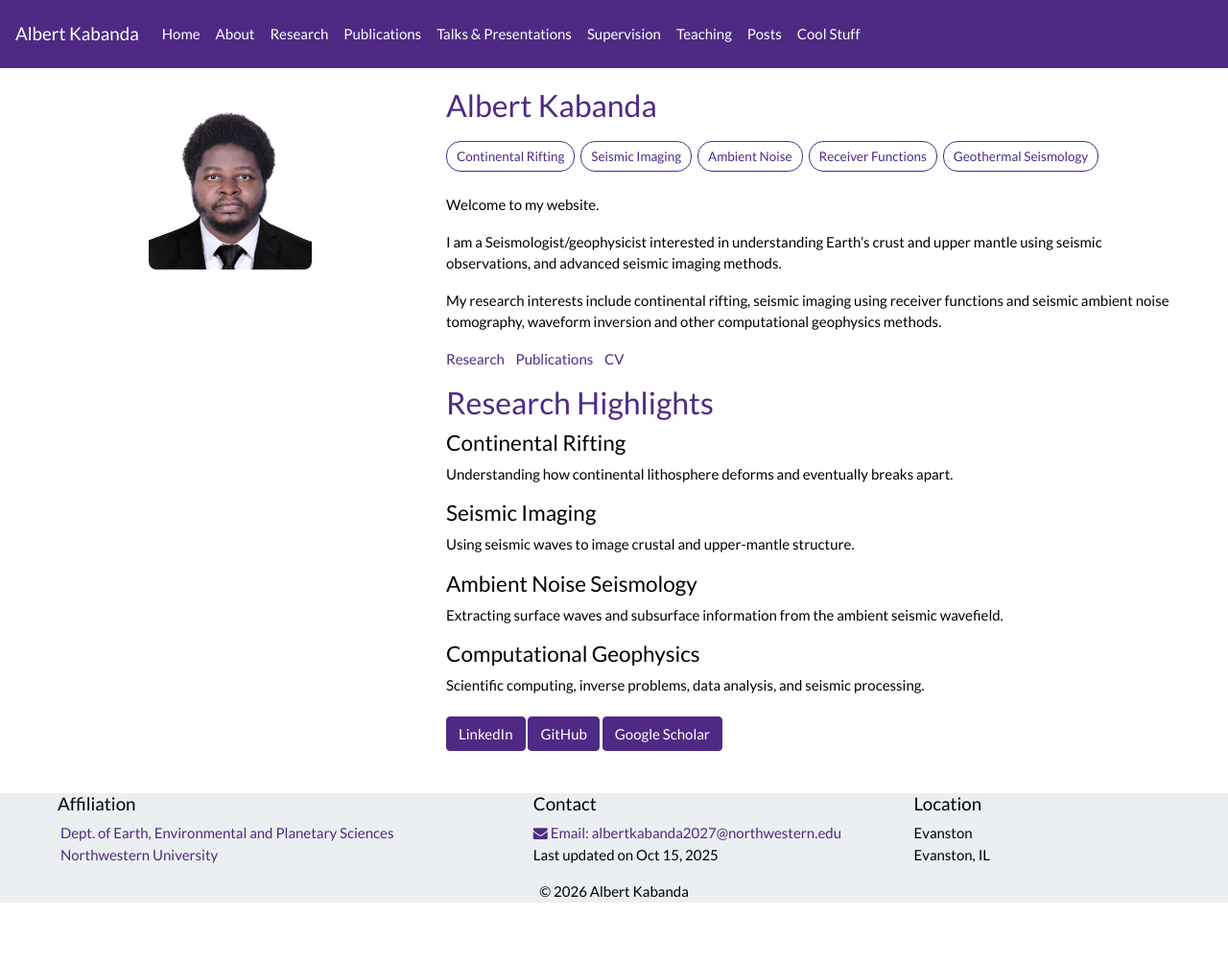
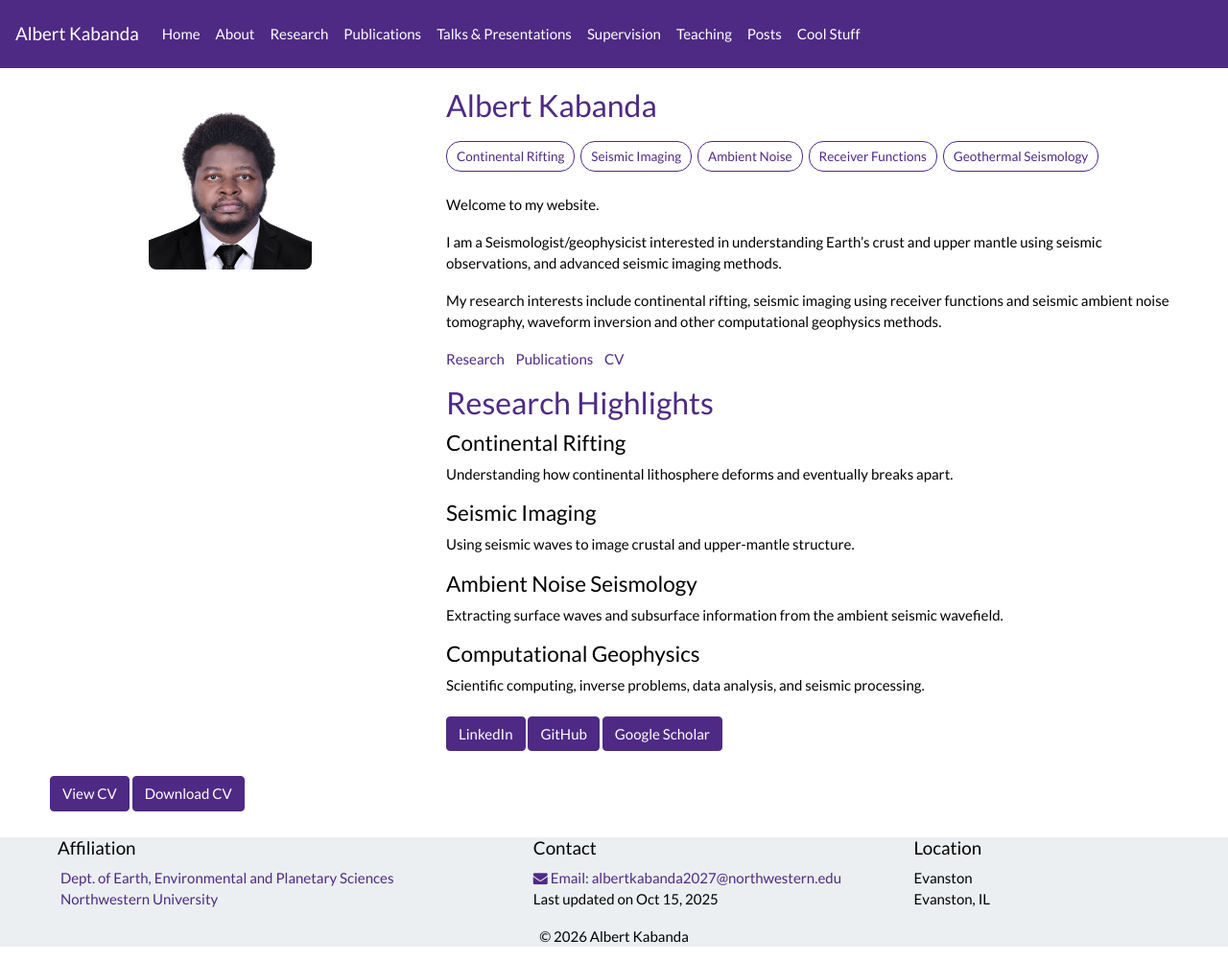
Before and after one commit to albertkabanda/albertkabanda.github.io, a Jekyll site: the page built from _pages/home.md, in a window 1280 px wide and 1003 px high. Shown: the whole window at 96% size. Built offline with Jekyll 4.4.1, drawn with Linux system fonts in a browser that asks for light colours; nearby versions of some CDN libraries; a style sheet for code colours, icons or effects is not loaded.

Commit message:
Update homelay.html

```diff
--- a/_layouts/homelay.html
+++ b/_layouts/homelay.html
@@ -16,3 +16,15 @@ layout: default
 <div id="homeid" class="col-sm-8 col-xs-12">
   {{ content }}
 </div>
+
+<div class="profile-links">
+  <a class="btn custom-btn" href="{{ '/CV/' | relative_url }}">
+    View CV
+  </a>
+
+  <a class="btn custom-btn"
+     href="{{ '/assets/Albert_Kabanda_CV.pdf' | relative_url }}"
+     download>
+    Download CV
+  </a>
+</div>
```
